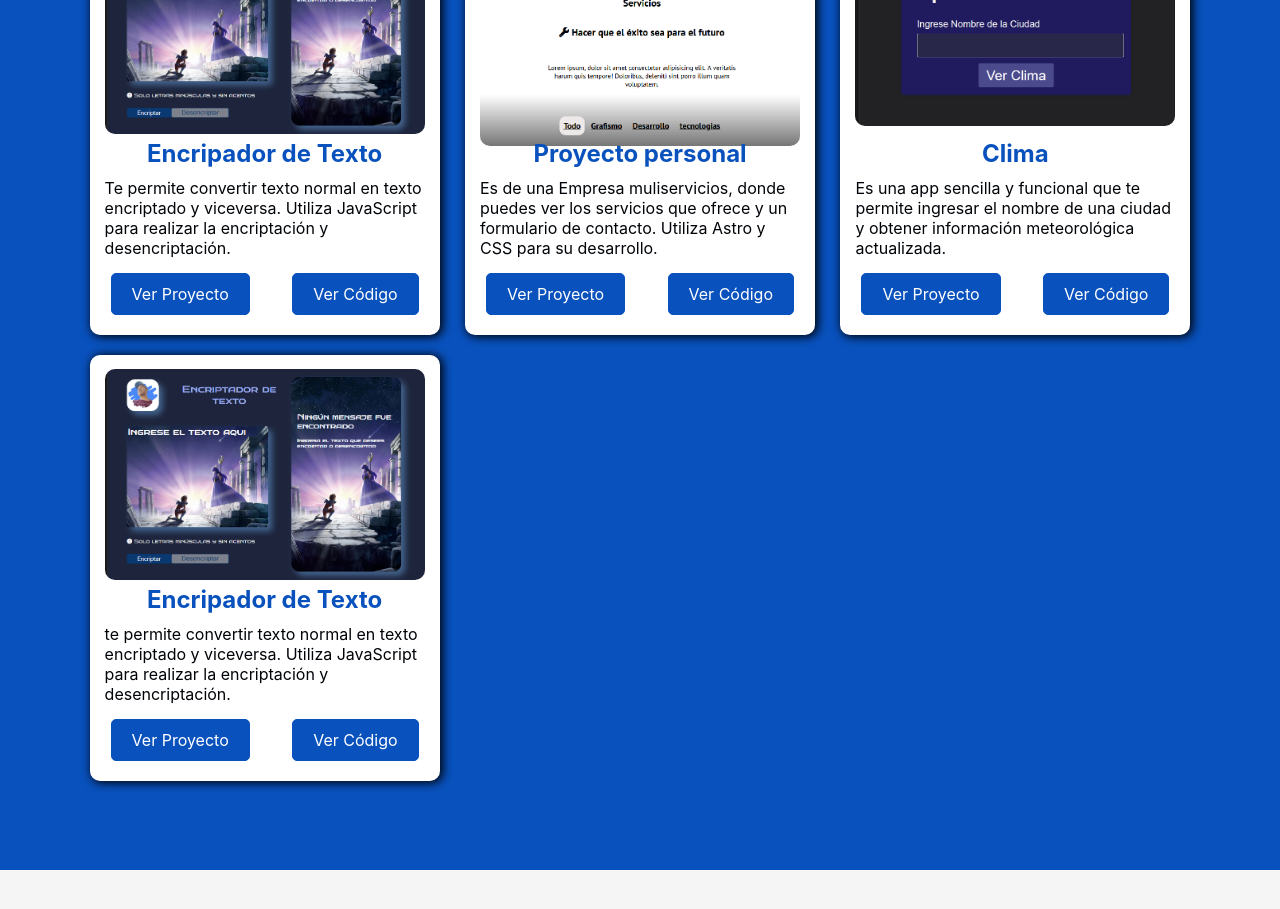
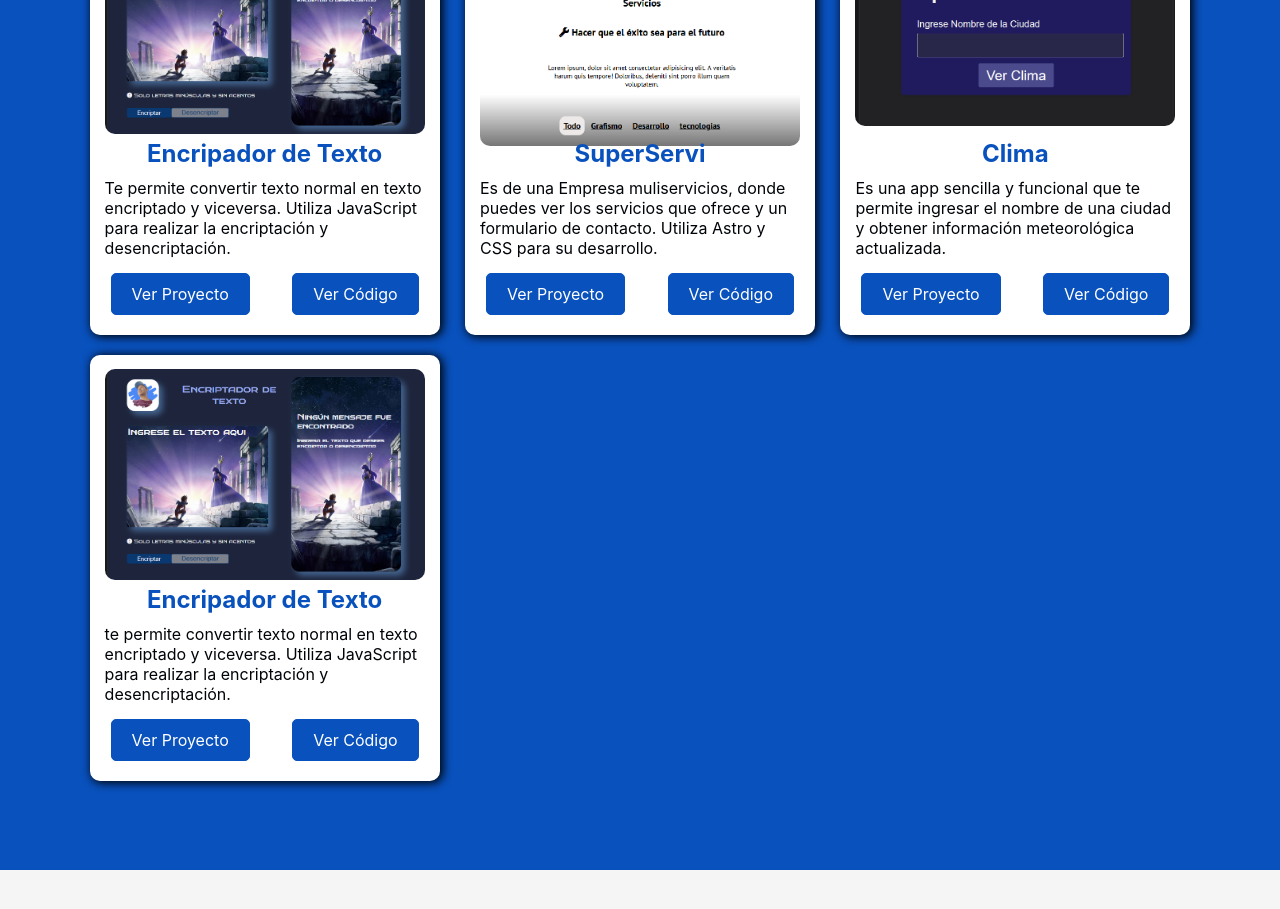
Before and after one commit to JofrarcDev/Portafolio, a React (Create React App) app: page / in a window 1280 px wide. Shown: the part 1040-1949 px from the top of the page. Built offline with nearby package versions, Linux system fonts and the light colour scheme.

Commit message:
cambio nombre a proyecto super servi

```diff
--- a/src/componentes/proyectos/proyectos.jsx
+++ b/src/componentes/proyectos/proyectos.jsx
@@ -17,7 +17,7 @@ const Proyectos = () => {
                     codigo="https://github.com/JofrarcDev/Encriptador"/>
 
                     <Proyecto
-                    nombre="Proyecto personal"
+                    nombre="SuperServi"
                     imagen="02"
                     descripcion="Es de una Empresa muliservicios, donde puedes ver los servicios que ofrece y un formulario de contacto. Utiliza Astro y CSS para su desarrollo."
                     link="https://proyecto-personal-three.vercel.app/"
```
